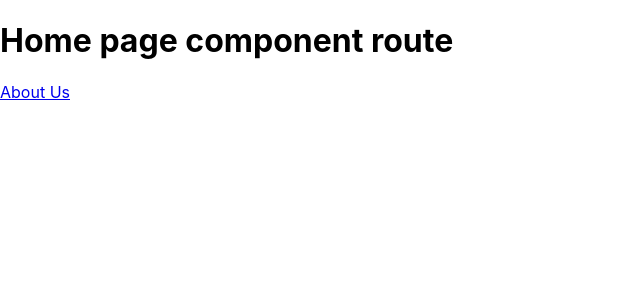
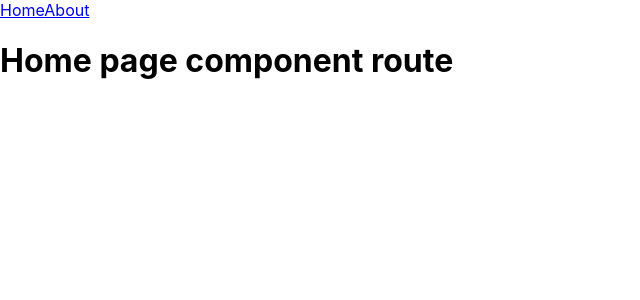
Before and after one commit to RaisulislamRimon/milestone9-module52-explore-react-routes-router, a React (Create React App) app in the folder explore-routes/: page /home in a window 1280 px wide. Shown: the top 300 px of the page, without its empty margins (0-640 px from the left). Built offline with nearby package versions, Linux system fonts and the light colour scheme.

Commit message:
routes with navbar

```diff
--- a/explore-routes/src/App.js
+++ b/explore-routes/src/App.js
@@ -1,36 +1,22 @@
 import React from "react";
-import { createBrowserRouter, RouterProvider, Link } from "react-router-dom";
+import { createBrowserRouter, RouterProvider } from "react-router-dom";
 import About from "./components/About/About";
+import Header from "./components/Header/Header";
 import Home from "./components/Home/Home";
 
 const App = () => {
   const router = createBrowserRouter([
     {
       path: "/",
-      element: (
-        <div>
-          <h1>Hello World</h1>
-          <Link to="about">About Us</Link>
-        </div>
-      ),
+      element: <Header />,
     },
     {
       path: "/about",
-      element: (
-        <div>
-          <About />
-          <Link to="/home">Home</Link>
-        </div>
-      ),
+      element: <About />,
     },
     {
       path: "home",
-      element: (
-        <div>
-          <Home />
-          <Link to="/about">About Us</Link>
-        </div>
-      ),
+      element: <Home />,
     },
   ]);
   return (
--- a/explore-routes/src/components/About/About.js
+++ b/explore-routes/src/components/About/About.js
@@ -1,8 +1,10 @@
 import React from "react";
+import Header from "../Header/Header";
 
 const About = () => {
   return (
     <div>
+      <Header />
       <h1>About component</h1>
     </div>
   );
--- /dev/null
+++ b/explore-routes/src/components/Header/Header.js
@@ -0,0 +1,12 @@
+import React from "react";
+
+const Header = () => {
+  return (
+    <div>
+      <a href="/home">Home</a>
+      <a href="/about">About</a>
+    </div>
+  );
+};
+
+export default Header;
--- a/explore-routes/src/components/Home/Home.js
+++ b/explore-routes/src/components/Home/Home.js
@@ -1,8 +1,10 @@
 import React from "react";
+import Header from "../Header/Header";
 
 const Home = () => {
   return (
     <div>
+      <Header />
       <h1>Home page component route</h1>
     </div>
   );
```
